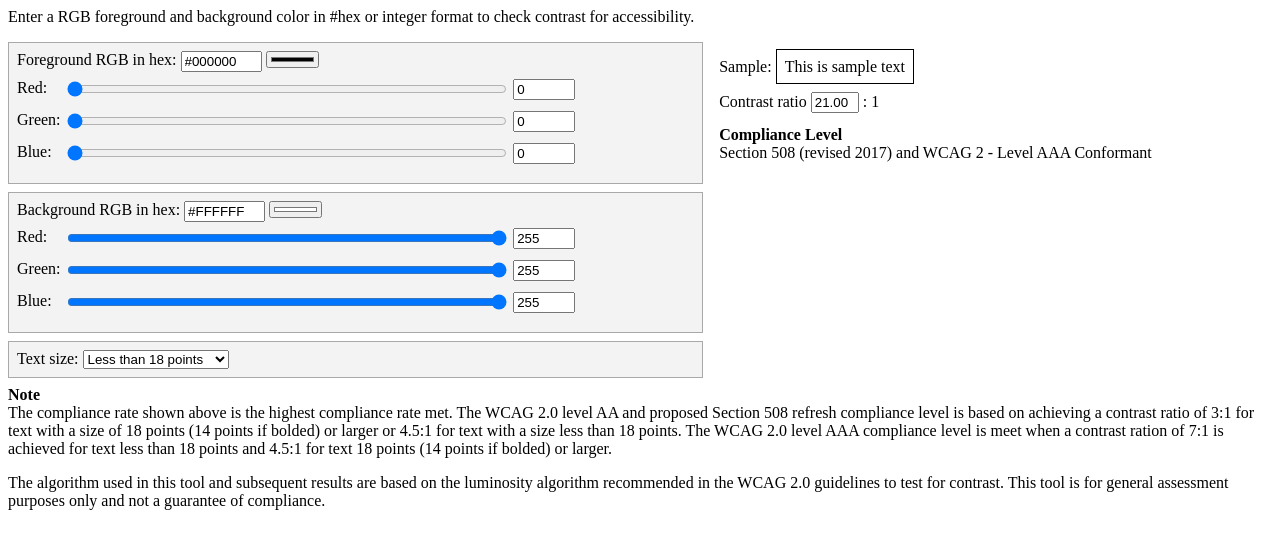
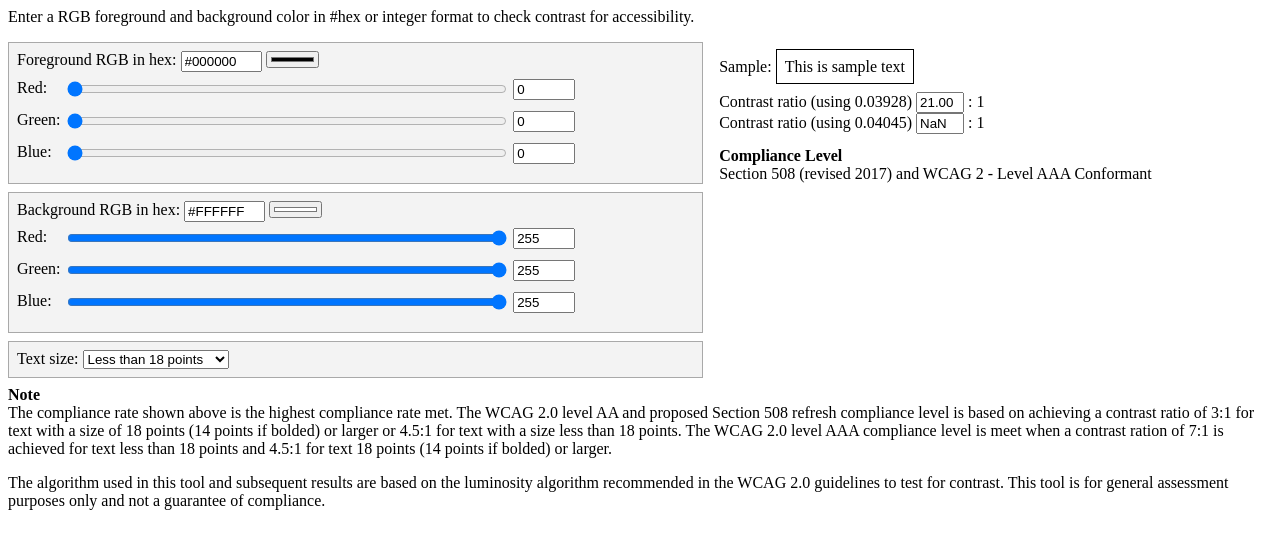
Before and after one commit to mraccess77/mraccess77.github.io, a plain HTML site: page ContrastCheckerShowdown.html in a window 1280 px wide. Drawn offline with Linux system fonts and the light colour scheme.

Commit message:
Added ability to display output for both values
both 0.03928 and 0.04045

```diff
--- a/ContrastChecker.html
+++ b/ContrastCheckerShowdown.html
@@ -123,11 +123,14 @@ function check(e)
     var color1, color2;
     var l1; // higher value
     var l2; // lower value
+    var l12; // higher value for 0.04045 calc
+    var l22; // lower value for 0.04045 calc
     var contrast;
     var l1R, l1G, l1B, l2R, l2G, l2B;
+    var l1R2, l1G2, l1B2, l2R2, l2G2, l2B2;
     var txtSizeOp;
 
-		color1 = document.getElementById('fg').value;
+    color1 = document.getElementById('fg').value;
     color2 = document.getElementById('bg').value;
     txtSizeOp = document.getElementById('fontSize').selectedIndex;
 
@@ -253,7 +256,65 @@ function check(e)
         {
             l2B = Math.pow(((l2B+0.055)/1.055),2.4);
         }
-    //where L is luminosity and is defined as
+
+// redundant set for 0.04045
+    l1R2 = parseInt("0x"+color1.substr(0,2))/255;
+    if (l1R2 <= 0.04045)
+        {
+            l1R2 = l1R2/12.92;
+        }
+    else
+        {
+            l1R2 = Math.pow(((l1R2+0.055)/1.055),2.4);
+        }
+    l1G2 = parseInt("0x"+color1.substr(2,2))/255;
+    if (l1G2 <= 0.04045)
+        {
+            l1G2 = l1G2/12.92;
+        }
+    else
+        {
+            l1G2 = Math.pow(((l1G2+0.055)/1.055),2.4);
+        }
+    l1B2 = parseInt("0x"+color1.substr(4,2))/255;
+    if (l1B2 <= 0.04045)
+        {
+            l1B2 = l1B2/12.92;
+        }
+    else
+        {
+            l1B2 = Math.pow(((l1B2+0.055)/1.055),2.4);
+        }
+    l2R2 = parseInt("0x"+color2.substr(0,2))/255;
+    if (l2R2 <= 0.04045)
+        {
+            l2R2 = l2R2/12.92;
+        }
+    else
+        {
+            l2R2 = Math.pow(((l2R2+0.055)/1.055),2.4);
+        }
+    l2G2 = parseInt("0x"+color2.substr(2,2))/255;
+    if (l2G2 <= 0.04045)
+        {
+            l2G2 = l2G2/12.92;
+        }
+    else
+        {
+            l2G2 = Math.pow(((l2G2+0.055)/1.055),2.4);
+        }
+    l2B2 = parseInt("0x"+color2.substr(4,2))/255;
+    if (l2B2 <= 0.04045)
+        {
+            l2B2 = l2B2/12.92;
+        }
+    else
+        {
+            l2B2 = Math.pow(((l2B2+0.055)/1.055),2.4);
+        }
+
+
+	//where L is luminosity and is defined as
     l1 = (.2126*l1R) + (.7152*l1G) + (.0722*l1B); //using linearised R, G, and B value
     l2 = (.2126*l2R) + (.7152*l2G) + (.0722*l2B); //using linearised R, G, and B value
     //and L2 is the lower value.
@@ -268,7 +329,25 @@ function check(e)
     l1 = l1/l2;
     l1 = l1.toFixed(2);
 
+	// version for 0.04045
+	//where L is luminosity and is defined as
+    l12 = (.2126*l1R2) + (.7152*l1G2) + (.0722*l1B2); //using linearised R, G, and B value
+    l2 = (.2126*l2R2) + (.7152*l2G2) + (.0722*l2B2); //using linearised R, G, and B value
+    //and L2 is the lower value.
+    l12 = l12 + .05;
+    l22 = l22 + .05;
+    if (l12 < l22)
+        {
+            temp2 = l12;
+            l12 = l22;
+            l22 = temp2;
+        }
+    l12 = l12/l22;
+    l12 = l12.toFixed(2);
+
+
     document.getElementById('contrastRatio').value = l1.toString();
+    document.getElementById('contrastRatio2').value = l12.toString(); // for 0.04045 calc display
     document.getElementById('contrastRatio1').value = 1;
     document.getElementById('sample').style.color = "#"+ color1;
     document.getElementById('sample').style.backgroundColor = "#"+color2;
@@ -419,10 +498,17 @@ function hexToRgb(hex) {
 
       <div>
         <!-- right -->
-        <label for="contrastRatio">Contrast ratio</label>
+        <label for="contrastRatio">Contrast ratio (using 0.03928)</label>
         <input title="contrast ratio" style="width:3em;" id="contrastRatio" type="text" maxlength="5" readonly /> :
 				<output tabindex="0" title="to" style="width:1em;" id="contrastRatio1"> 1</output>
 			</div>
+      <div>
+        <!-- right -->
+        <label for="contrastRatio2">Contrast ratio (using 0.04045)</label>
+        <input title="contrast ratio" style="width:3em;" id="contrastRatio2" type="text" maxlength="5" readonly /> :
+				<output tabindex="0" title="to" style="width:1em;" id="contrastRatio3"> 1</output>
+			</div>
+
 
 			<div>
 				<h2>Compliance Level</h2>
```
